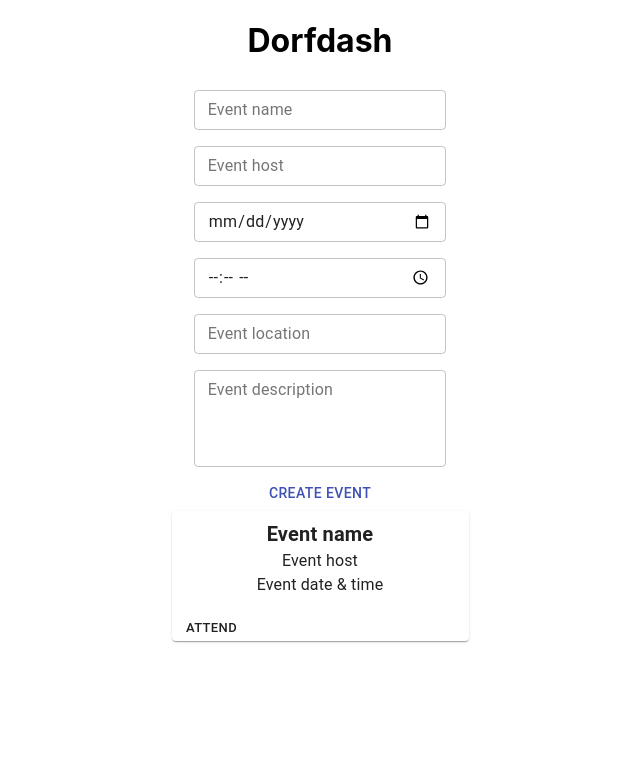
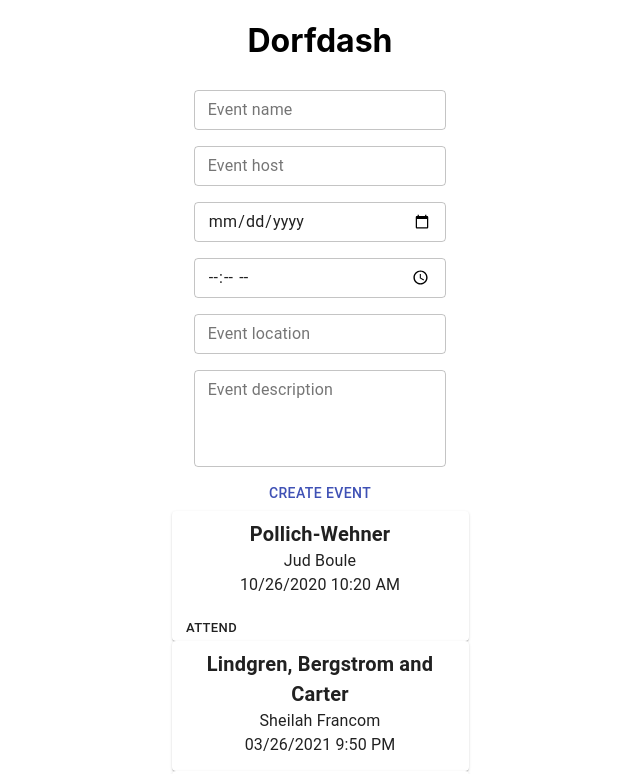
Before and after one commit to RFP54-Gucci/Dorfdash, a React (Create React App) app: page / in a window 1280 px wide. Shown: the top 774 px of the page, without its empty margins (320-960 px from the left). Built offline with nearby package versions, Linux system fonts and the light colour scheme.

Commit message:
rendering mock data

```diff
--- a/src/components/event-lists/Upcoming.js
+++ b/src/components/event-lists/Upcoming.js
@@ -6,6 +6,7 @@ import CardActionArea from '@material-ui/core/CardActionArea';
 import CardContent from '@material-ui/core/CardContent';
 import Button from '@material-ui/core/Button';
 import Typography from '@material-ui/core/Typography';
+import samples from './samples.js';
 
 const Upcoming = () => {
   const useStyles = makeStyles((theme) => ({
@@ -26,17 +27,18 @@ const Upcoming = () => {
 
   return (
     <Container maxWidth="sm" className={classes.root}>
+      {samples.map((event) => (
         <Card className={classes.root}>
           <CardActionArea>
             <CardContent className={classes.content}>
               <Typography className={classes.title}>
-              Event name
+                {event.event_name}
               </Typography>
               <Typography>
-              Event host
+                {event.event_host}
               </Typography>
               <Typography>
-              Event date {`&`} time
+              {`${event.event_date}  ${event.event_time}`}
               </Typography>
             </CardContent>
             <CardActions>
@@ -44,6 +46,7 @@ const Upcoming = () => {
             </CardActions>
           </CardActionArea>
         </Card>
+      ))}
     </Container>
   );
 };
--- a/src/components/samples.js
+++ b/src/components/event-lists/samples.js
@@ -1,4 +1,4 @@
-const sample = [
+const samples = [
   {
     "event_id": 1,
     "event_name": "Pollich-Wehner",
@@ -99,4 +99,4 @@ const sample = [
   }
 ];
 
-module.exports = { sample };
+export default samples;
```
Lines whose indentation alone changed are shown as unchanged.
